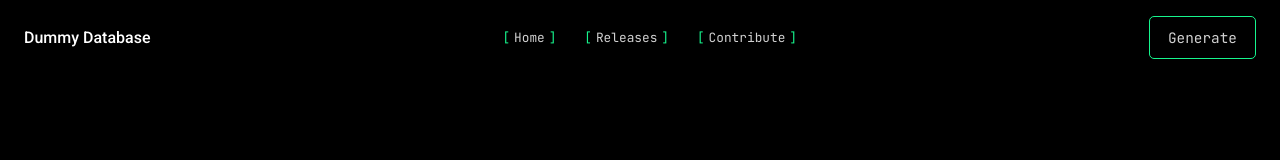
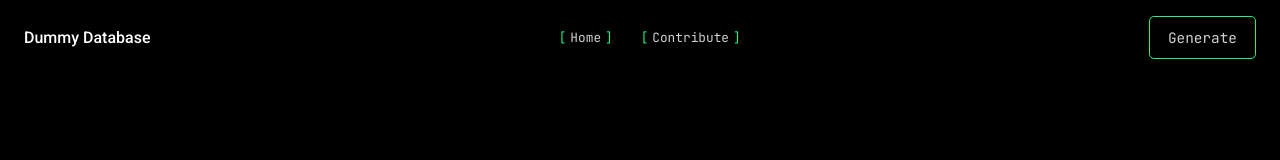
Before and after one commit to skittlesaur/dummydb, a React (Create React App) app in the folder client/: page / in a window 1280 px wide. Shown: the top 160 px of the page. Built offline with nearby package versions, Linux system fonts and the light colour scheme; no server answers.

Commit message:
updated navigation bar

```diff
--- a/client/src/components/navigation/Navigation.js
+++ b/client/src/components/navigation/Navigation.js
@@ -7,8 +7,7 @@ const Navigation = () => {
             <div className={styles['title']}>Dummy Database</div>
             <nav className={styles['nav-wrapper']}>
                 <Link className={'btn2'} to={'/'}>Home</Link>
-                <Link className={'btn2'} to={'/releases'}>Releases</Link>
-                <Link className={'btn2'} to={'/contribute'}>Contribute</Link>
+                <a className={'btn2'} target={'_blank'} href={'https://github.com/skittlesaur/dummydb'}>Contribute</a>
             </nav>
             <Link to={'/generate'} className={`btn1 btn1-b`}>Generate</Link>
         </div>
```
